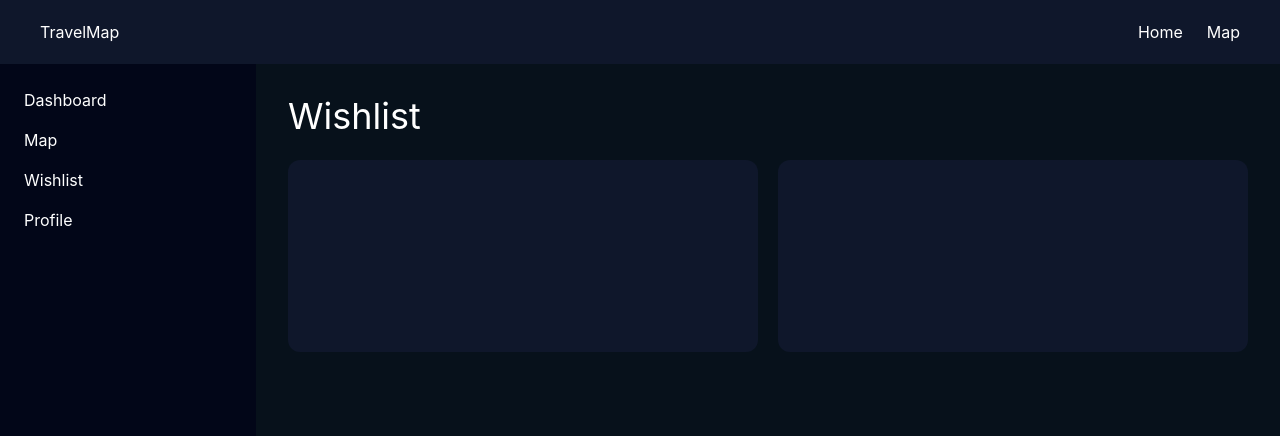
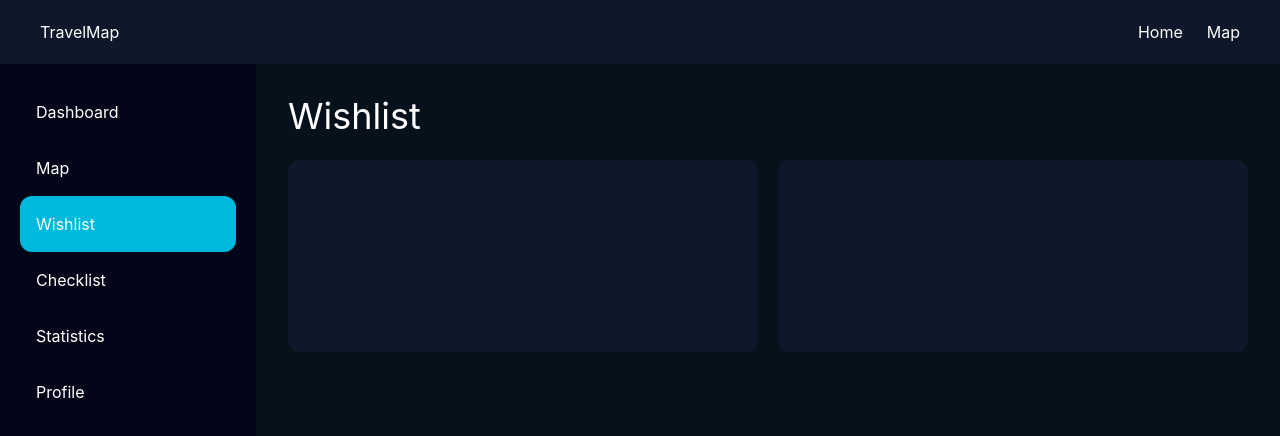
Before and after one commit to Dima387/travel_check-list, a React (Vite) app: page /wishlist in a window 1280 px wide. Shown: the top 436 px of the page. Built offline with nearby package versions, Linux system fonts and the light colour scheme.

Commit message:
Added pages

```diff
--- a/src/components/Sidebar.jsx
+++ b/src/components/Sidebar.jsx
@@ -1,14 +1,24 @@
-export default function Sidebar(){
+import {NavLink} from "react-router-dom"
+
+export default function Sidebar() {
+
+const menu=[
+["Dashboard","/dashboard"],
+["Map","/map"],
+["Wishlist","/wishlist"],
+["Checklist","/checklists"],
+["Statistics","/statistics"],
+["Profile","/profile"]
+]
 
 return(
 
-    <div className="w-64 bg-slate-950 min-h-screen p-6">
-        <ul className="space-y-4">
-            <li>Dashboard</li>
-            <li>Map</li>
-            <li>Wishlist</li>
-            <li>Profile</li>
-        </ul>
+    <div className="w-64 bg-slate-950 min-h-screen p-5">
+        {menu.map(([title,path])=>(
+            <NavLink key={path} to={path} className={({isActive})=>`block p-4 rounded-xl ${isActive ? "bg-cyan-500" : ""}`}>
+                {title}
+            </NavLink>
+        ))}
     </div>
 
 )
--- a/src/pages/NotFound.jsx
+++ b/src/pages/NotFound.jsx
@@ -0,0 +1,9 @@
+export default function NotFound(){
+
+return(
+    <div className="flex items-center justify-center h-full">
+        <h1 className="text-4xl font-bold">404</h1>
+        <p className="text-xl ml-4">Page Not Found</p>
+    </div>
+)
+}
--- a/src/routes/AppRoutes.jsx
+++ b/src/routes/AppRoutes.jsx
@@ -5,34 +5,31 @@ import Dashboard from "../pages/Dashboard"
 import Map from "../pages/Map"
 import Wishlist from "../pages/Wishlist"
 import Profile from "../pages/Profile"
+import Checklist from "../pages/Checklist"
+import Statistics from "../pages/Statistics"
+import NotFound from "../pages/NotFound"
 
 export default function AppRoutes(){
 
 return(
-<Routes>
+    <Routes>
 
-<Route path="/" element={<Home/>}/>
+        <Route path="/" element={<Home/>}/>
 
-<Route
-path="/dashboard"
-element={<Dashboard/>}
-/>
+        <Route path="/dashboard" element={<Dashboard/>}/>
 
-<Route
-path="/map"
-element={<Map/>}
-/>
+        <Route path="/map" element={<Map/>}/>
 
-<Route
-path="/wishlist"
-element={<Wishlist/>}
-/>
+        <Route path="/wishlist" element={<Wishlist/>}/>
 
-<Route
-path="/profile"
-element={<Profile/>}
-/>
+        <Route path="/profile" element={<Profile/>}/>
 
-</Routes>
+        <Route path="/checklists" element={<Checklist/>}/>
+
+        <Route path="/statistics" element={<h1>Statistics</h1>}/>
+
+        <Route path="*" element={<NotFound/>} />
+
+    </Routes>
 )
 }
```
Also changed, not shown: src/pages/Statistics.jsx (renamed from src/pages/Statistic.jsx).
